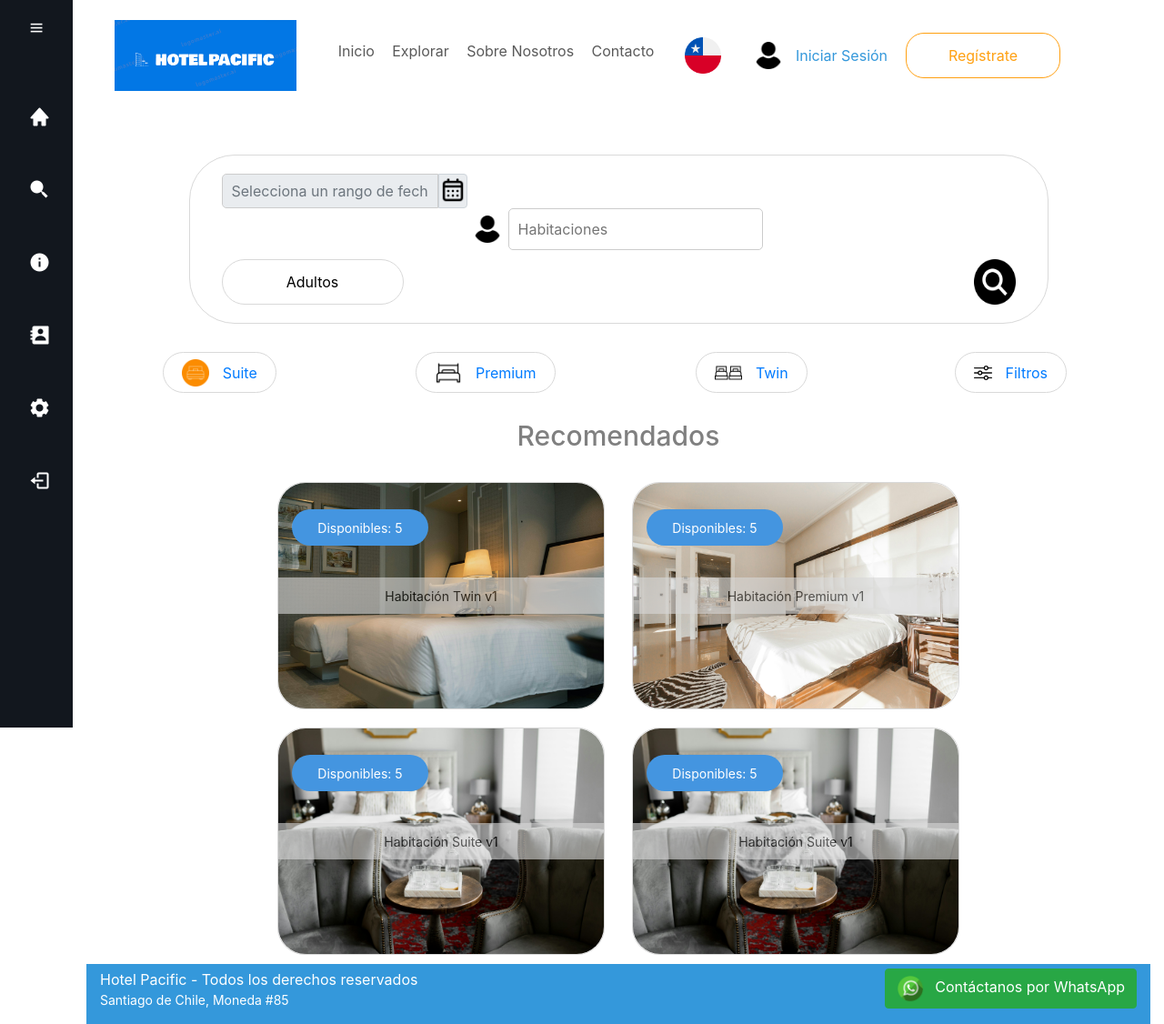
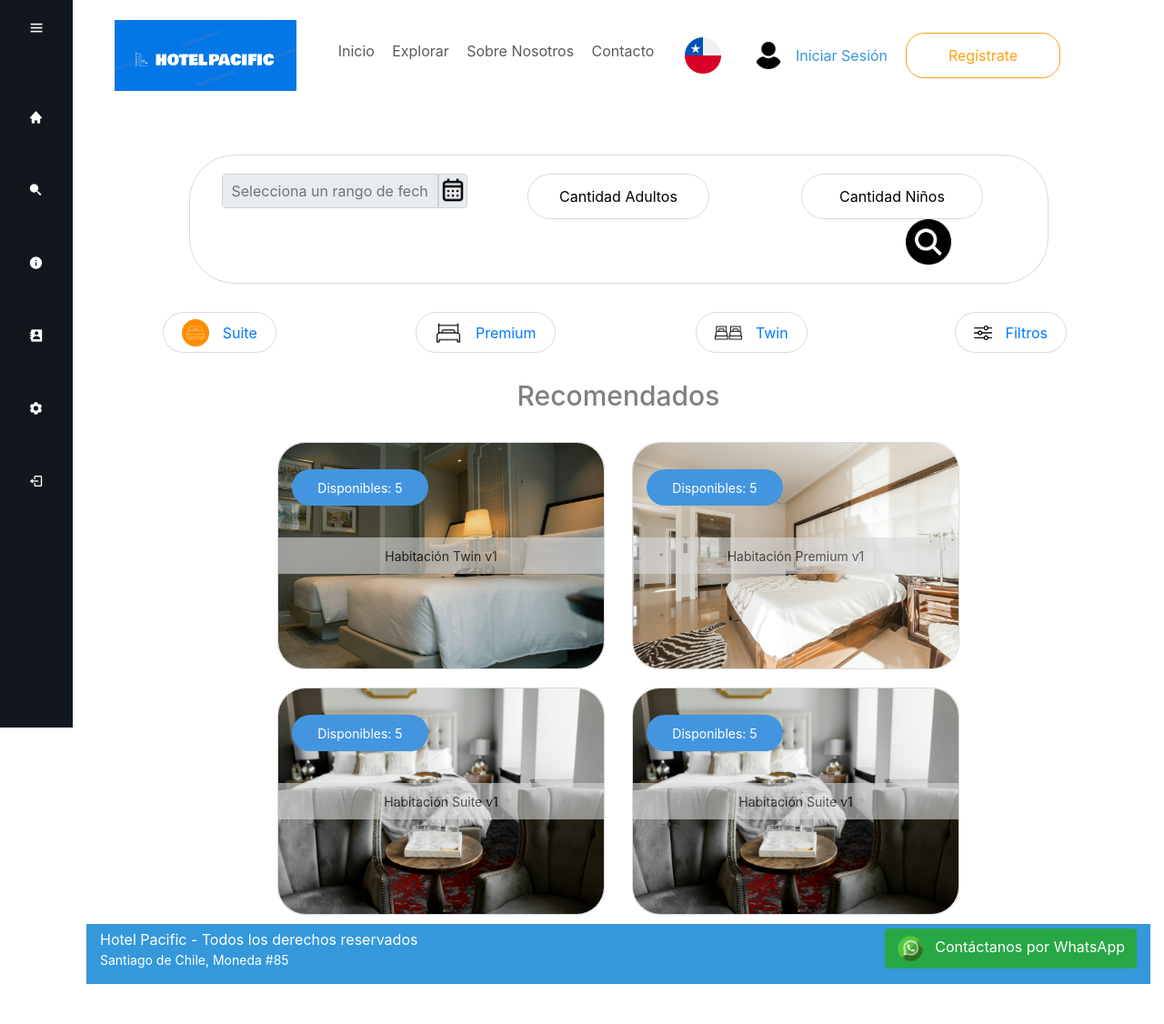
Before and after one commit to franpvp/pacificProject, a Django app: page / in a window 1280 px wide. Shown: the whole page at 91% size. After the commit the page ends 1082 px from the top, so only its background shows below. Run offline with Django 4.2, Linux system fonts and the light colour scheme; some libraries are stand-ins or nearby versions.

Commit message:
Se agregan dos campos en barra de búsqueda

```diff
--- a/appPacific/static/css/index.css
+++ b/appPacific/static/css/index.css
@@ -130,7 +130,7 @@
     padding: 10px;
 }
 
-.btn-sec{
+.btn-adultos{
     color: black;
     display: flex;
     justify-content: center;
@@ -142,18 +142,16 @@
     cursor: pointer;
 }
 
-.btn-sec:hover{
+.btn-adultos:hover{
     background: #D9D9D9;
     transition: all 0.3s ease-in-out;
 }
 
-.box-btn-sec{
-    display: flex;
+.box-btn-adultos{
+    display: none;
     position: absolute;
     width: 100px;
-    height: 70px;
-    margin-left: 50px;
-    margin-top: 10px;
+    height: 60px;
     border: 1px solid #D9D9D9;
     border-radius: 40px;
     background: #fff;
@@ -161,7 +159,44 @@
     opacity: 0;
 }
 
-.box-btn-sec.active {
+.box-btn-adultos.active {
+    display: flex;
+    margin-top: 60px;
+    opacity: 1;
+}
+
+.btn-ninos{
+    color: black;
+    display: flex;
+    justify-content: center;
+    align-items: center;
+    width: 200px;
+    height: 50px;
+    border: 1px solid #D9D9D9;
+    border-radius: 40px;
+    cursor: pointer;
+}
+
+.btn-ninos:hover{
+    background: #D9D9D9;
+    transition: all 0.3s ease-in-out;
+}
+
+.box-btn-ninos{
+    display: none;
+    position: absolute;
+    width: 100px;
+    height: 60px;
+    border: 1px solid #D9D9D9;
+    border-radius: 40px;
+    background: #fff;
+    z-index: 100;
+    opacity: 0;
+}
+
+.box-btn-ninos.active {
+    display: flex;
+    margin-top: 60px;
     opacity: 1;
 }
 
@@ -173,11 +208,21 @@
     text-align: center;
 }
 
-.bx {
+#btn-minus {
     font-size: 24px; /* Tamaño de los iconos */
     transition: transform 0.3s; /* Transición para el efecto hover */
 }
 
-.bx:hover {
+#btn-minus:hover {
     transform: scale(1.1); /* Aumenta el tamaño al hacer hover */
 }
+
+
+#btn-plus {
+    font-size: 24px; /* Tamaño de los iconos */
+    transition: transform 0.3s; /* Transición para el efecto hover */
+}
+
+#btn-plus:hover {
+    transform: scale(1.1); /* Aumenta el tamaño al hacer hover */
+}
--- a/appPacific/static/js/index.js
+++ b/appPacific/static/js/index.js
@@ -6,39 +6,94 @@
     sidebar.classList.toggle('active');
 });
 // Buscador Selector Hab, Cant Adultos y Niños
-let btn_sec = document.querySelector('.btn-sec');
-let contenido = document.querySelector('.box-btn-sec');
+let btn_adultos = document.querySelector('.btn-adultos');
+let btn_ninos = document.querySelector('.btn-ninos');
+let box_adultos = document.querySelector('.box-btn-adultos');
+let box_ninos = document.querySelector('.box-btn-ninos');
 
-btn_sec.addEventListener('click', function() {
+
+btn_adultos.addEventListener('click', function() {
     event.stopPropagation();
-    contenido.classList.toggle('active');
+    box_adultos.classList.toggle('active');
 });
 
-let btn_minus = document.querySelector('#btn-minus');
-let btn_plus = document.querySelector('#btn-plus');
+btn_ninos.addEventListener('click', function() {
+    event.stopPropagation();
+    box_ninos.classList.toggle('active');
+});
+
+let btn_minus_adultos = document.querySelector('#btn-minus-adultos');
+let btn_plus_adultos = document.querySelector('#btn-plus-adultos');
+let btn_minus_ninos = document.querySelector('#btn-minus-ninos');
+let btn_plus_ninos = document.querySelector('#btn-plus-ninos');
+
+
 let contador_adultos = document.querySelector('.contador-adultos');
-let contador = 0;
+let contador_ninos = document.querySelector('.contador-ninos');
+let contador_1 = 0;
+let contador_2 = 0;
 
 // Detectar clics fuera del botón
 window.addEventListener('click', function(event) {
     // Verificar si el clic no se realizó dentro del contenedor del botón o su contenido
-    if (!btn_sec.contains(event.target)) {
+    if (!btn_adultos.contains(event.target)) {
         // Ocultar el contenido aquí
-        contenido.classList.remove('active');
+        box_adultos.classList.remove('active');
+    } else{
+        box_adultos.classList.add('active');
+    }
+
+    if(!btn_ninos.contains(event.target)){
+        box_ninos.classList.remove('active');
+    } else{
+        box_ninos.classList.add('active');
     }
 });
-
-btn_minus.addEventListener('click', function() {
-    if(contador > 0){
-        contador--;
-        contador_adultos.textContent = contador;
-        btn_sec.textContent = contador;
+// Contador Adultos
+btn_minus_adultos.addEventListener('click', function() {
+    if(contador_1 > 0){
+        contador_1--;
+        contador_adultos.textContent = contador_1;
+        if(contador_1 != 1){
+            btn_adultos.textContent = "Adultos: " + contador_1;
+        } else{
+            btn_adultos.textContent = "Adulto: " + contador_1;
+        }
 
     }
 });
 
-btn_plus.addEventListener('click', function() {
-    contador++;
-    contador_adultos.textContent = contador;
-    btn_sec.textContent = contador;
+btn_plus_adultos.addEventListener('click', function() {
+    contador_1++;
+    contador_adultos.textContent = contador_1;
+    if(contador_1 != 1){
+        btn_adultos.textContent = "Adultos: " + contador_1;
+    } else{
+        btn_adultos.textContent = "Adulto: " + contador_1;
+    }
+
 });
+// Contador Niños
+btn_minus_ninos.addEventListener('click', function() {
+    if(contador_2 > 0){
+        contador_2--;
+        contador_ninos.textContent = contador_2;
+        if(contador_2 != 1){
+            btn_ninos.textContent = "Niños: " + contador_2;
+        } else{
+            btn_ninos.textContent = "Niño: " + contador_2;
+        }
+
+    }
+});
+
+btn_plus_ninos.addEventListener('click', function() {
+    contador_2++;
+    contador_ninos.textContent = contador_2;
+    if(contador_2 != 1){
+        btn_ninos.textContent = "Niños: " + contador_2;
+    } else{
+        btn_ninos.textContent = "Niño: " + contador_2;
+    }
+
+});
--- a/appPacific/templates/app/index.html
+++ b/appPacific/templates/app/index.html
@@ -28,31 +28,37 @@
                                     </div>
 
                                 </div>
-                                <div class="col-md-12 col d-flex align-item-center justify-content-center">
-                                    <img class="img-fluid mt-2 mr-2" src="{% static 'img/usuario.png' %}" alt="usuario" style="width: 30px; height: 30px;">
-                                    <input type="number" placeholder="Habitaciones" min="1" class="rooms-input">
-
-                                </div>
-                                <div class="col-md-12 col-lg-4">
-                                    <!-- Selector de Habitaciones, Cantidad Adultos y Niños -->
-                                    <div class="btn-sec">
-                                        Adultos
+                                <div class="col-md-12 col-lg-4 d-flex justify-content-center">
+                                    <!-- Selector Cantidad Adultos -->
+                                    <div class="btn-adultos">
+                                        Cantidad Adultos
                                     </div>
-                                    <div class="box-btn-sec">
+                                    <div class="box-btn-adultos">
                                         <div class="contenido-sec">
-                                            <i id="btn-minus" class='bx bxs-minus-circle' style="margin-right: 10px;"></i>
+                                            <i id="btn-minus-adultos" class='bx bxs-minus-circle' style="margin-right: 10px;"></i>
                                             <div class="contador-adultos">0</div>
-                                            <i id="btn-plus" class='bx bxs-plus-circle' style="margin-left: 10px;"></i>
+                                            <i id="btn-plus-adultos" class='bx bxs-plus-circle' style="margin-left: 10px;"></i>
                                         </div>
                                     </div>
                                 </div>
-                                <div class="col-lg-1 mt-auto mb-auto">
-                                    <a href="#" class="ml-auto">
+                                <div class="col-md-12 col-lg-4 d-flex justify-content-center">
+                                    <!-- Selector Cantidad Niños -->
+                                    <div class="btn-ninos">
+                                        Cantidad Niños
+                                    </div>
+                                    <div class="box-btn-ninos">
+                                        <div class="contenido-sec">
+                                            <i id="btn-minus-ninos" class='bx bxs-minus-circle' style="margin-right: 10px;"></i>
+                                            <div class="contador-ninos">0</div>
+                                            <i id="btn-plus-ninos" class='bx bxs-plus-circle' style="margin-left: 10px;"></i>
+                                        </div>
+                                    </div>
+                                </div>
+                                <div class="col-lg-2 ml-auto">
+                                    <a href="#">
                                         <img class="img-fluid" src="{% static 'img/buscador.png' %}" alt="img-user" style="width: 50px; height: 50px; margin-right: 15px;">
                                     </a>
                                 </div>
-
-
                             </div>
                         </div>
 
```
